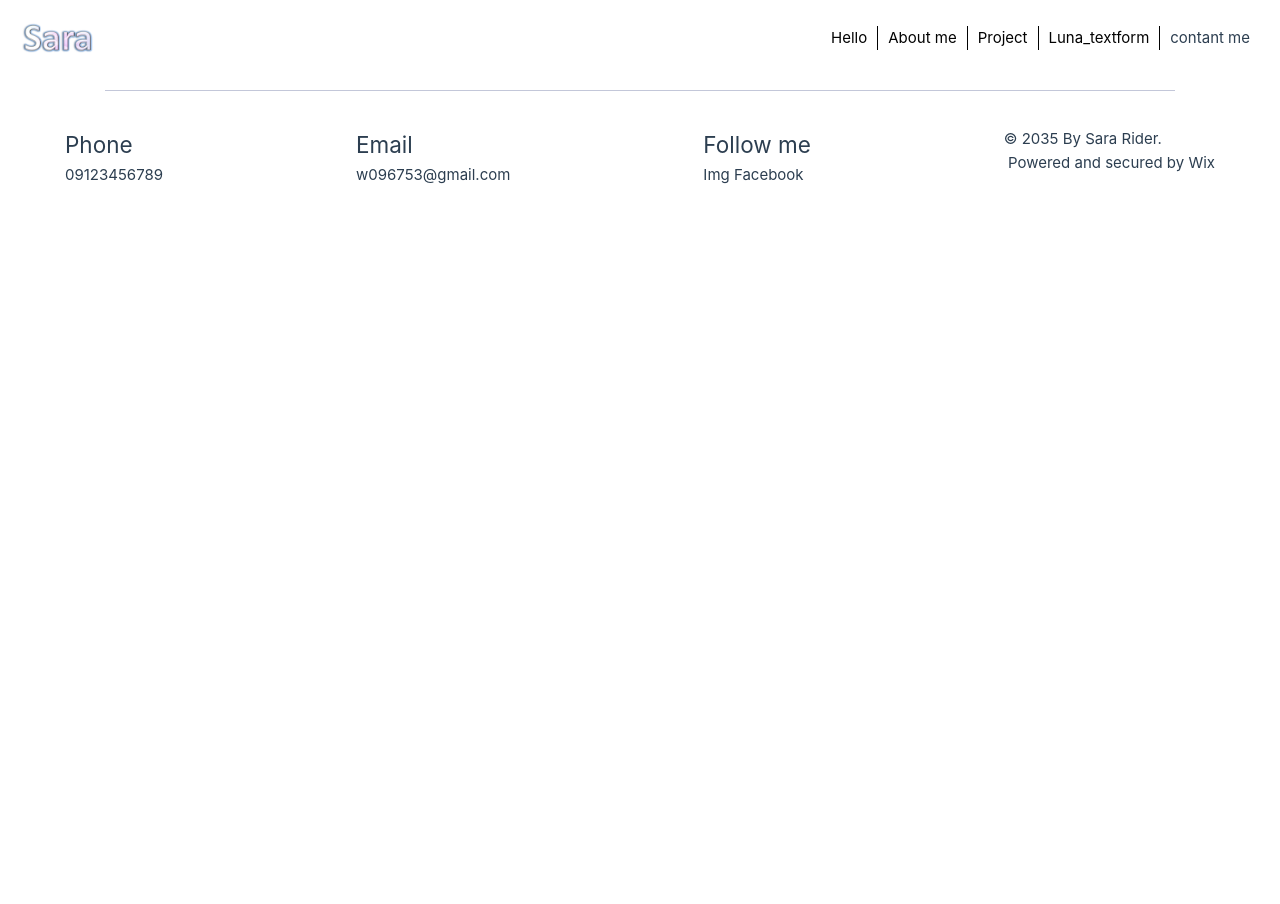
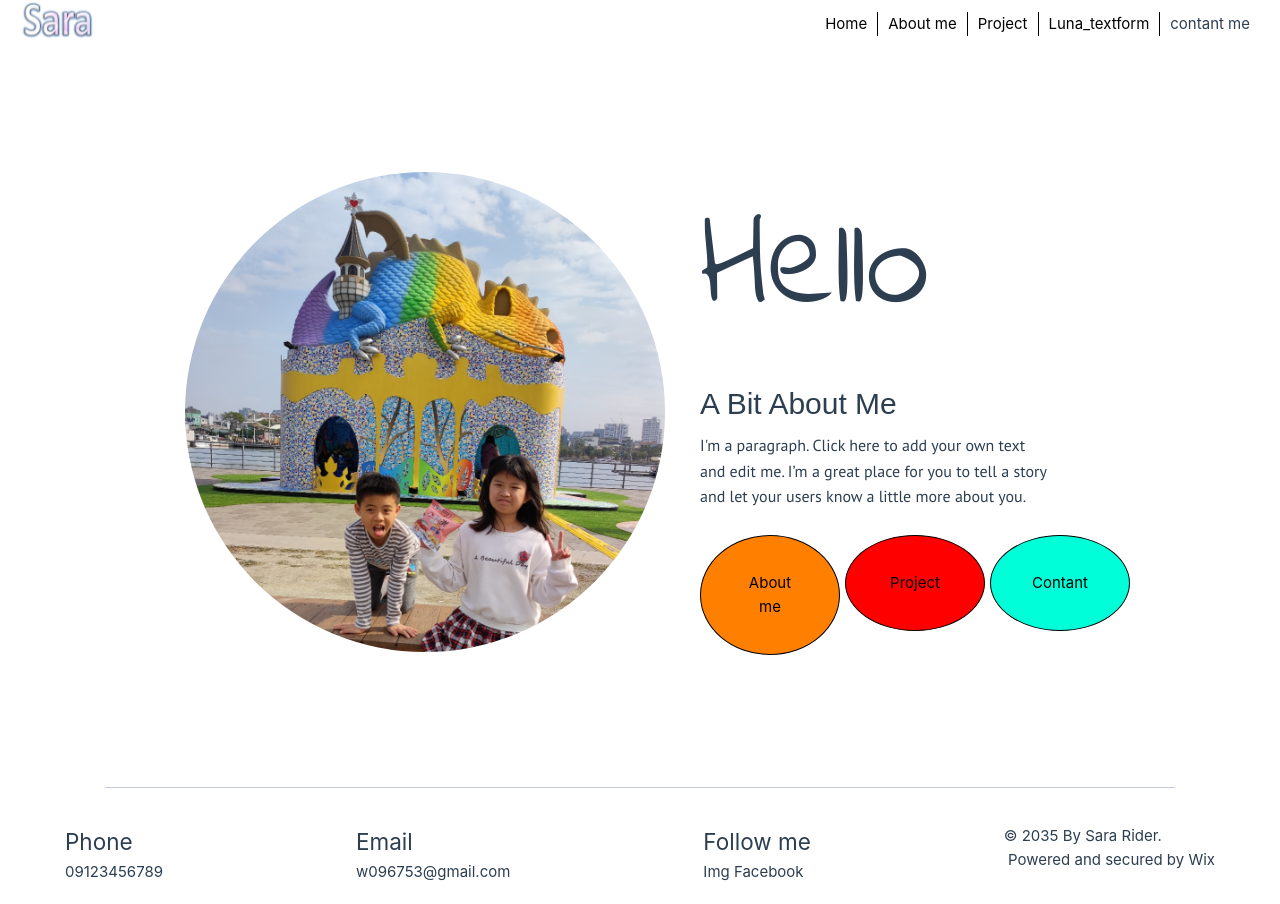
Before and after one commit to ToddlerSara/GitHub, a Vue app: page / in a window 1280 px wide. Before the commit the page ends 800 px from the top, so only its background shows below. Built offline with nearby package versions, Linux system fonts and the light colour scheme; the HTML template or start-up script is replaced by a standard one; a web font is replaced by a local one.

Commit message:
修正App.vue
增加過場效果router-view

```diff
--- a/src/App.vue
+++ b/src/App.vue
@@ -5,6 +5,24 @@ import FooterDown from '@/components/Footer.vue'
 
 <template>
   <Headup />
-  <router-view />
+  <!-- 畫面轉場延遲秒數 -->
+  <router-view v-slot="{ Component, route }">
+    <transition name="fade">
+      <component :is="Component" :key="route.path" />
+    </transition>
+  </router-view>
+  <!-- <router-view /> -->
   <FooterDown />
 </template>
+
+<style lang="scss" scoped>
+  .fade-enter-active,
+  .fade-leave-active {
+    transition: opacity 0.8s ease;
+  }
+
+  .fade-enter-from,
+  .fade-leave-to {
+    opacity: 0;
+  }
+</style>
--- a/src/components/HeadUp.vue
+++ b/src/components/HeadUp.vue
@@ -1,19 +1,33 @@
 <script setup>
 import { ref } from 'vue';
+import { useRouter } from "vue-router"
 import SaraNameLog from '@/assets/Sara_name.png'
 
 const headMeauFormList = ref([
-  { name: 'Hello', path: '/home' },
+  { name: 'Home', path: '/' },
   { name: 'About me', path: '/sara' },
   { name: 'Project', path: '/homework' },
 ])
-const Sng = `url('${SaraNameLog}')`;
+// const Sng = `url('${SaraNameLog}')`;
 
+//use router
+const router = useRouter();
+const goto = () => {
+  // router.push('/home');
+  router.push({
+    path: '/'
+  })
+}
+</script>
 
-</script>
 <template>
   <div class="header">
-    <div class="name_H"></div>
+
+    <!-- 可以不使用@click,router index.js 就有import 可以直接使用裡面的name/path -->
+    <!-- <a href="/home"> -->
+    <a @click="goto">
+      <div><img :src="SaraNameLog" class="name_H"></div>
+    </a>
     <div class="menu">
       <div class="formstytle" v-for="(formList, idx) in headMeauFormList">
         <router-link :to="formList.path" class="router-link-class">{{ formList.name }}</router-link>
@@ -26,8 +40,10 @@ const Sng = `url('${SaraNameLog}')`;
 
 <!-- 当在style标签上加上scoped属性，则style标签下的样式只能在本组件中使用，可以使得组件之间的样式不互相污染。
 如果每一个vue组件的style标签都加上了scoped，那就实现了样式的模块化。 -->
+
 <style lang="scss" scoped>
 // class='header'
+
 .header {
   display: flex; //水平排列
   align-items: center; //文字上下置中
@@ -38,11 +54,13 @@ const Sng = `url('${SaraNameLog}')`;
 .name_H {
   position: static;
   min-width: 75px;
-  height: 75px;
-  background-image: v-bind(Sng);
-  background-repeat: no-repeat;
-  background-position: center;
-  background-size: contain;
+  max-width: 75px;
+  height: 40px;
+  position: relative;
+  // background-image: v-bind(Sng);
+  // background-repeat: no-repeat;
+  // background-position: center;
+  // background-size: contain;
 }
 
 .menu {
@@ -61,7 +79,6 @@ const Sng = `url('${SaraNameLog}')`;
 //使用deep，可以取代class='router-link-class'，針對解譯後的'a'有影響。
 // .router-link-class {
 :deep(a) {
-
   //連結未被訪問過
   &:link {
     text-decoration: none;
@@ -82,4 +99,5 @@ const Sng = `url('${SaraNameLog}')`;
   &:active {
     color: rgb(202, 102, 8);
   }
-}</style>
+}
+</style>
--- a/src/router/index.js
+++ b/src/router/index.js
@@ -2,7 +2,7 @@ import { createRouter, createWebHistory } from 'vue-router'
 
 const routes = [
     {
-        path: '/home',
+        path: '/',
         name: 'home',
         component: () => import('../views/Home.vue')
     },
--- a/src/views/Home.vue
+++ b/src/views/Home.vue
@@ -59,15 +59,16 @@ const linkStyle = (a) => {
 .body {
     >* {
         display: flex;
-        justify-content: space-around;
+        justify-content: center;
         padding: 80px; //上下 左右
-        margin: 5px;
+        margin: 10px 100px;
         min-width: 980px
     }
 
     .photoArea {
         margin: 35px;
-        width: 480px;
+        min-width: 480px;
+        max-width: 480px;
         height: 480px;
         position: relative;
         border-radius: 50%;
@@ -105,8 +106,6 @@ const linkStyle = (a) => {
     .SecondRoll {
         display: inline;
         justify-content: space-around;
-        margin: 5px;
-        width: min-content;
     }
 
     h1 {
@@ -122,7 +121,7 @@ const linkStyle = (a) => {
     }
 
     p {
-        margin: 0 0 25px 0;
+        margin: 0 80px 25px 0;
         font-family: "PT Sans", sans-serif;
         font-size: 16px;
     }
```
